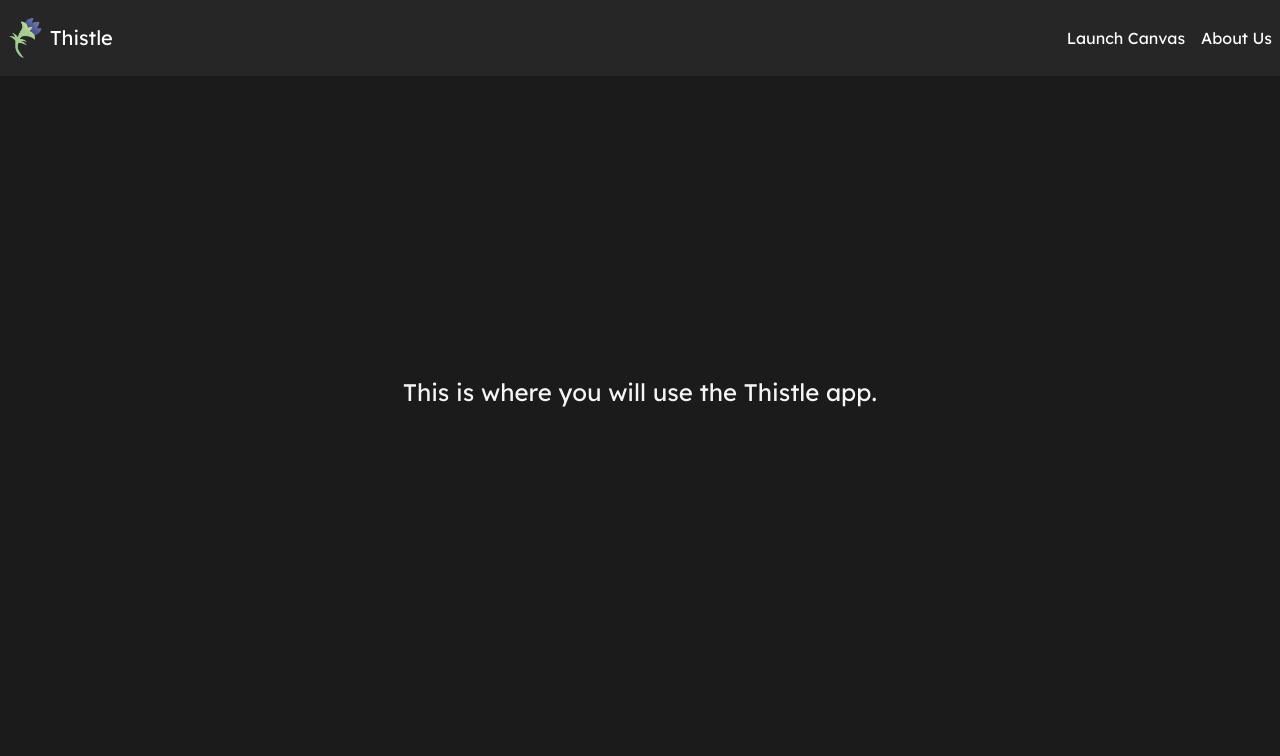
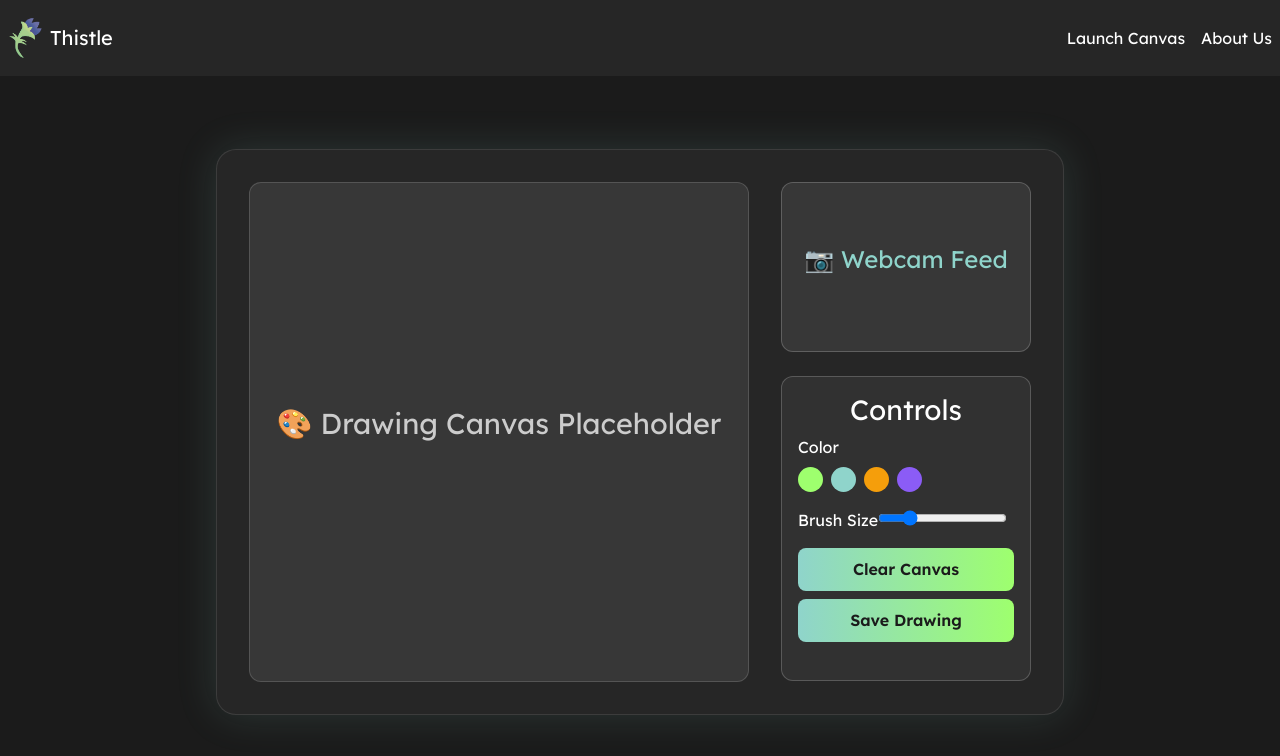
Before and after one commit to ayanrasulova/Thistle, a React (Vite) app: page /launch-canvas in a window 1280 px wide. Shown: the top 756 px of the page. Built offline with nearby package versions, Linux system fonts and the light colour scheme.

Commit message:
placeholders for launch canvas page

```diff
--- a/src/App.css
+++ b/src/App.css
@@ -267,3 +267,122 @@ p {
 .chroma-info .handle {
   color: #aaa;
 }
+
+.launch-container {
+  width: 100%;
+  min-height: 90vh;
+  background-color: #1b1b1b;
+  color: #fff;
+  display: flex;
+  justify-content: center;
+  align-items: center;
+  padding: 2rem;
+  box-sizing: border-box;
+  padding: 6rem 2rem 2rem;
+}
+
+.workspace {
+  display: flex;
+  gap: 2rem;
+  background: rgba(255, 255, 255, 0.05);
+  border: 1px solid rgba(255, 255, 255, 0.1);
+  border-radius: 20px;
+  padding: 2rem;
+  width: 100%;
+  max-width: 1200px;
+  box-shadow: 0 0 40px rgba(143, 212, 203, 0.15);
+}
+
+.canvas-section {
+  flex: 3;
+  display: flex;
+  flex-direction: column;
+  gap: 1rem;
+}
+
+.canvas-placeholder {
+  background: rgba(255, 255, 255, 0.08);
+  border-radius: 12px;
+  border: 1px solid rgba(255, 255, 255, 0.15);
+  height: 500px;
+  width: 500px;
+  display: flex;
+  justify-content: center;
+  align-items: center;
+  color: #ccc;
+  font-size: 1.2rem;
+  transition: all 0.3s ease;
+}
+.canvas-placeholder:hover {
+  background: rgba(255, 255, 255, 0.12);
+}
+
+/* Right side for webcam + controls */
+.right-panel {
+  flex: 1;
+  display: flex;
+  flex-direction: column;
+  justify-content: flex-start;
+  gap: 1.5rem;
+}
+
+/* Webcam box */
+.webcam-placeholder {
+  background: rgba(255, 255, 255, 0.08);
+  border: 1px solid rgba(255, 255, 255, 0.2);
+  border-radius: 12px;
+  height: 170px;
+  width: 250px;
+  display: flex;
+  justify-content: center;
+  align-items: center;
+  color: #8fd4cb;
+  font-weight: 500;
+}
+
+/* Controls styling */
+.control-panel {
+  background: rgba(255, 255, 255, 0.05);
+  border: 1px solid rgba(255, 255, 255, 0.2);
+  border-radius: 12px;
+  padding: 1rem;
+  color: white;
+  height: 305px;
+}
+
+.control-group {
+  margin-bottom: 1rem;
+  text-align: left;
+}
+
+.color-options {
+  display: flex;
+  gap: 0.5rem;
+  margin-top: 0.5rem;
+}
+
+.color-swatch {
+  width: 25px;
+  height: 25px;
+  border-radius: 50%;
+  cursor: pointer;
+}
+
+.action-btn {
+  display: block;
+  width: 100%;
+  margin-top: 0.5rem;
+  background: linear-gradient(90deg, #8FD4CB, #9EFF6E);
+  color: #1b1b1b;
+  border: none;
+  border-radius: 8px;
+  padding: 0.6rem 1rem;
+  font-weight: 600;
+  cursor: pointer;
+  transition: transform 0.2s ease, opacity 0.2s ease;
+}
+
+.action-btn:hover {
+  transform: scale(1.05);
+  opacity: 0.9;
+}
--- a/src/pages/LaunchCanvas.jsx
+++ b/src/pages/LaunchCanvas.jsx
@@ -1,8 +1,47 @@
+import React from "react";
+import "../App.css";
+
 function LaunchCanvas() {
   return (
-    <p>
-        This is where you will use the Thistle app.
-    </p>
+    <div className="launch-container">
+      <div className="workspace">
+        {/* Left section: Canvas */}
+        <div className="canvas-section">
+          <div className="canvas-placeholder">
+            <p>🎨 Drawing Canvas Placeholder</p>
+          </div>
+        </div>
+
+        {/* Right section: Webcam ABOVE controls */}
+        <div className="right-panel">
+          <div className="webcam-placeholder">
+            <p>📷 Webcam Feed</p>
+          </div>
+
+          <div className="control-panel">
+            <h3>Controls</h3>
+
+            <div className="control-group">
+              <label>Color</label>
+              <div className="color-options">
+                <div className="color-swatch" style={{ background: "#9EFF6E" }} />
+                <div className="color-swatch" style={{ background: "#8FD4CB" }} />
+                <div className="color-swatch" style={{ background: "#F59E0B" }} />
+                <div className="color-swatch" style={{ background: "#8B5CF6" }} />
+              </div>
+            </div>
+
+            <div className="control-group">
+              <label>Brush Size</label>
+              <input type="range" min="1" max="20" defaultValue="5" />
+            </div>
+
+            <button className="action-btn">Clear Canvas</button>
+            <button className="action-btn">Save Drawing</button>
+          </div>
+        </div>
+      </div>
+    </div>
   );
 }
 
```
